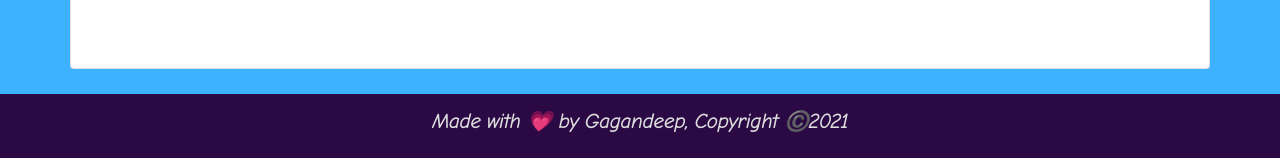
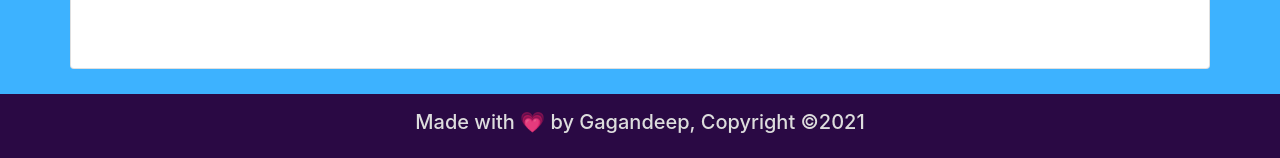
Before and after one commit to GaganBTS/Car-Price-Predictor, a Flask app: page / in a window 1280 px wide. Shown: the part 1031-1189 px from the top of the page. Run offline with Flask 2, Linux system fonts and the light colour scheme; parts of the project's set-up code (start-up, migrations or seed data) failed here and were passed over; some libraries are stand-ins or nearby versions; some web fonts are replaced.

Commit message:
Update index.html

```diff
--- a/templates/index.html
+++ b/templates/index.html
@@ -35,7 +35,7 @@
         transition: transform 3s;
     }
     .brand:hover{
-        transform: rotate(360deg);
+        transform: rotate3d(1,1,1,360deg);
     }
 
 </style>
@@ -121,14 +121,11 @@
     <nav style=" margin-top: 25px;
     background-color: #2A0944;
     height:auto;
-
-    font-family: 'Comic Neue', cursive;
     font-size: large;
-    font-weight: bolder;
-    font-style: italic;" class="navbar  navbar-light">
+    " class="navbar  navbar-light">
   <div class="container-fluid" style="text-align: center;background-color: #2A0944;height:auto">
-    <h5 class="navbar-text" style="margin-left: auto; margin-right:auto; font-weight: bolder;color: #DDDDDD">
-      Made with 💗 by Gagandeep, Copyright ©️{{cyr}}
+    <h5 class="navbar-text" style="margin-left: auto; margin-right:auto; color: #DDDDDD">
+      Made with 💗 by Gagandeep, Copyright ©{{cyr}}
 
     </h5>
   </div>
```
